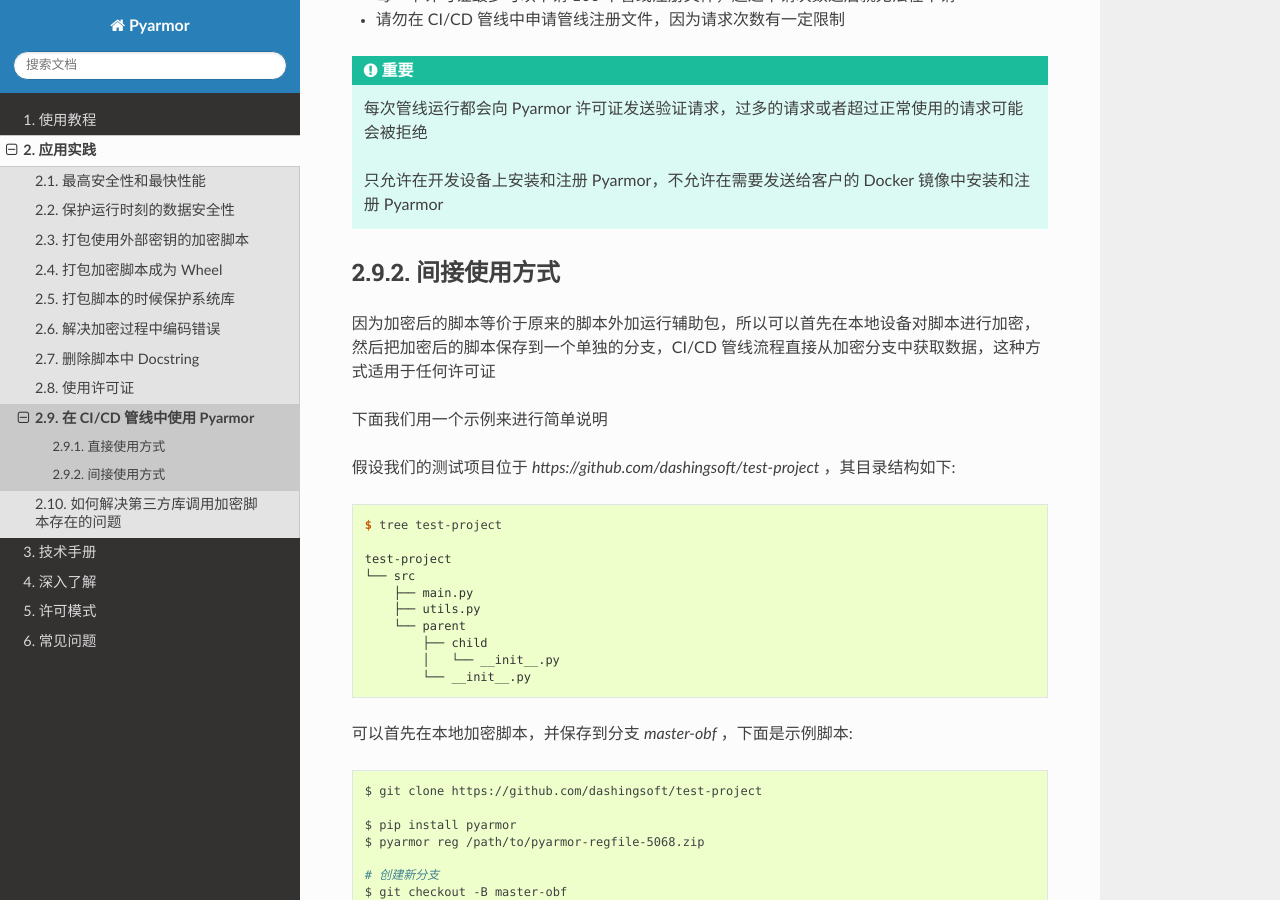
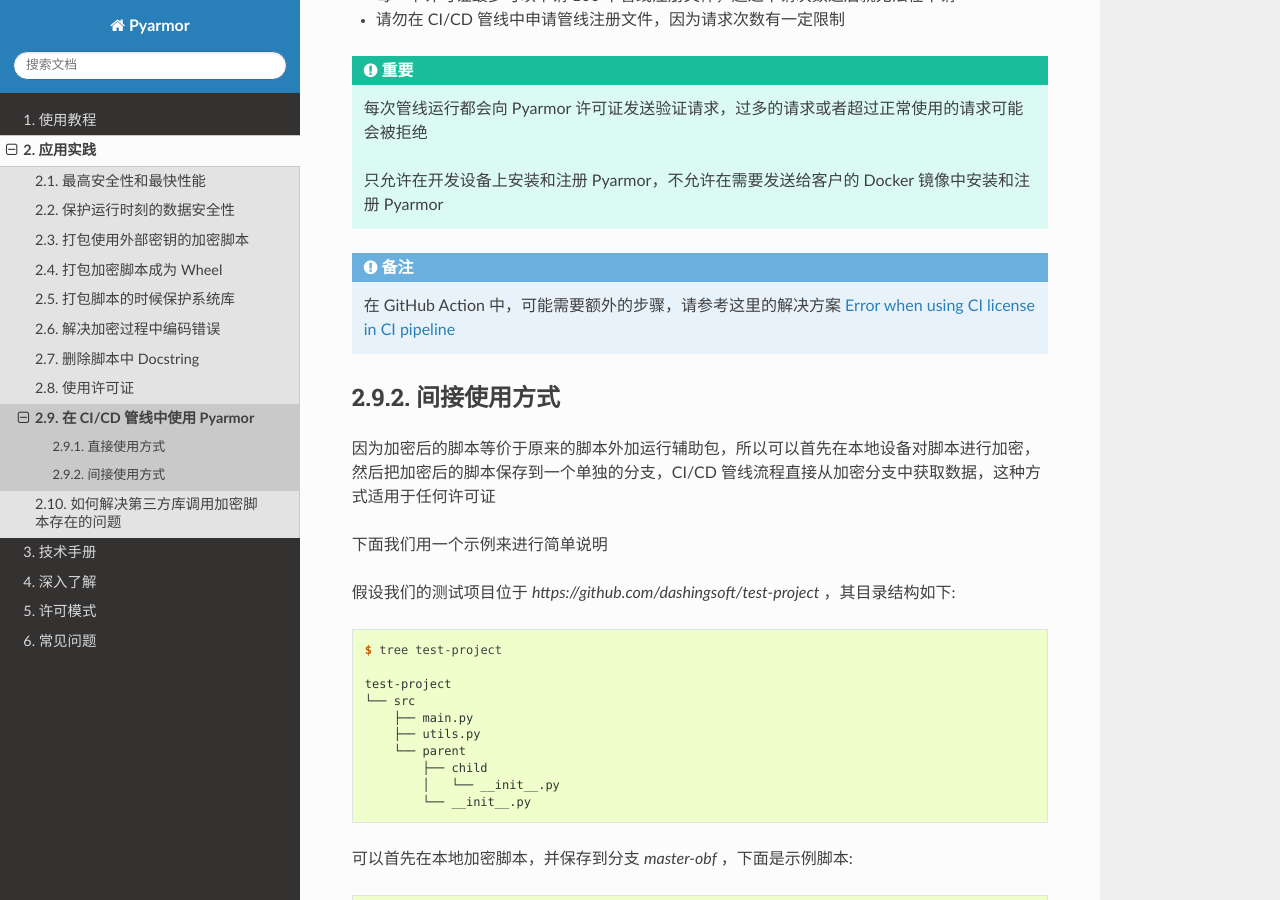
Before and after one commit to dashingsoft/pyarmor-docs-zh, a Sphinx documentation site: the page built from docs/how-to/ci.rst, in a window 1280 px wide and 900 px high, scrolled down 1200 px. Built offline with Sphinx 7.4.7 and the Read the Docs theme 3.1.0, drawn with Linux system fonts in a browser that asks for light colours.

Commit message:
Doc how to fix Github Action issue

```diff
--- a/docs/how-to/ci.rst
+++ b/docs/how-to/ci.rst
@@ -55,6 +55,10 @@
 
    只允许在开发设备上安装和注册 Pyarmor，不允许在需要发送给客户的 Docker 镜像中安装和注册 Pyarmor
 
+.. note::
+
+   在 GitHub Action 中，可能需要额外的步骤，请参考这里的解决方案 `Error when using CI license in CI pipeline <https://github.com/dashingsoft/pyarmor/discussions/2004>`_
+
 间接使用方式
 ============
 
```
